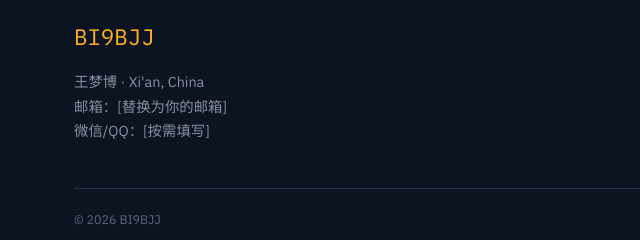
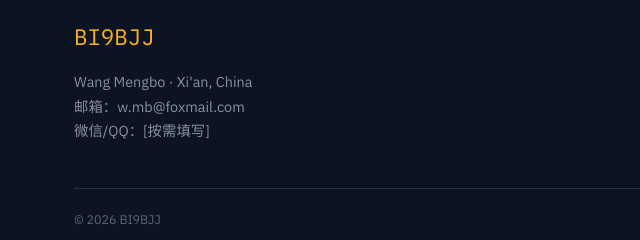
Before and after one commit to BI9BJJ/bi9bjj.github.io, a plain HTML site: page index.html in a window 1280 px wide. Shown: the part 5197-5437 px from the top of the page, 0-640 px from the left. Drawn offline with nearby package versions, Linux system fonts and the light colour scheme.

Commit message:
Change title and footer contact details
Updated the title and contact information in the footer.

```diff
--- a/index.html
+++ b/index.html
@@ -3,7 +3,7 @@
 <head>
 <meta charset="UTF-8">
 <meta name="viewport" content="width=device-width, initial-scale=1.0">
-<title>BI9BJJ · 王梦博 业余无线电台</title>
+<title>BI9BJJ · Mengbo Wang 业余无线电台</title>
 <link rel="preconnect" href="https://fonts.googleapis.com">
 <link rel="preconnect" href="https://fonts.gstatic.com" crossorigin>
 <link href="https://fonts.googleapis.com/css2?family=IBM+Plex+Mono:wght@400;500;600&family=IBM+Plex+Sans:wght@400;500;600&family=Oswald:wght@500;600&display=swap" rel="stylesheet">
@@ -488,8 +488,8 @@ footer.site-footer{padding:60px 0 40px;border-top:1px solid var(--border);}
       <div>
         <div class="footer-callsign mono">BI9BJJ</div>
         <div class="footer-contact">
-          王梦博 · Xi'an, China<br>
-          邮箱：<span class="ph">[替换为你的邮箱]</span><br>
+          Wang Mengbo · Xi'an, China<br>
+          邮箱：<span class="ph">w.mb@foxmail.com</span><br>
           微信/QQ：<span class="ph">[按需填写]</span>
         </div>
       </div>
```
